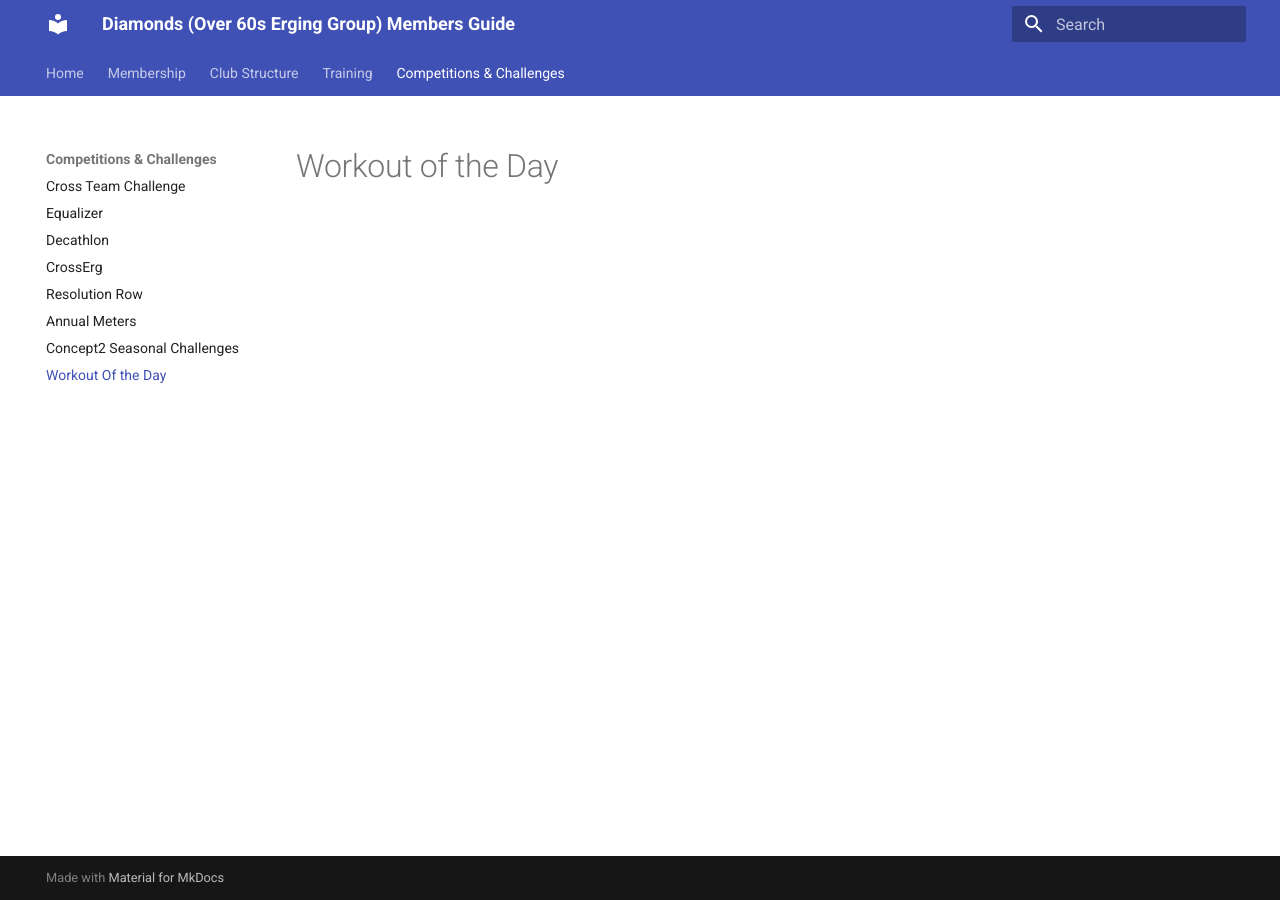
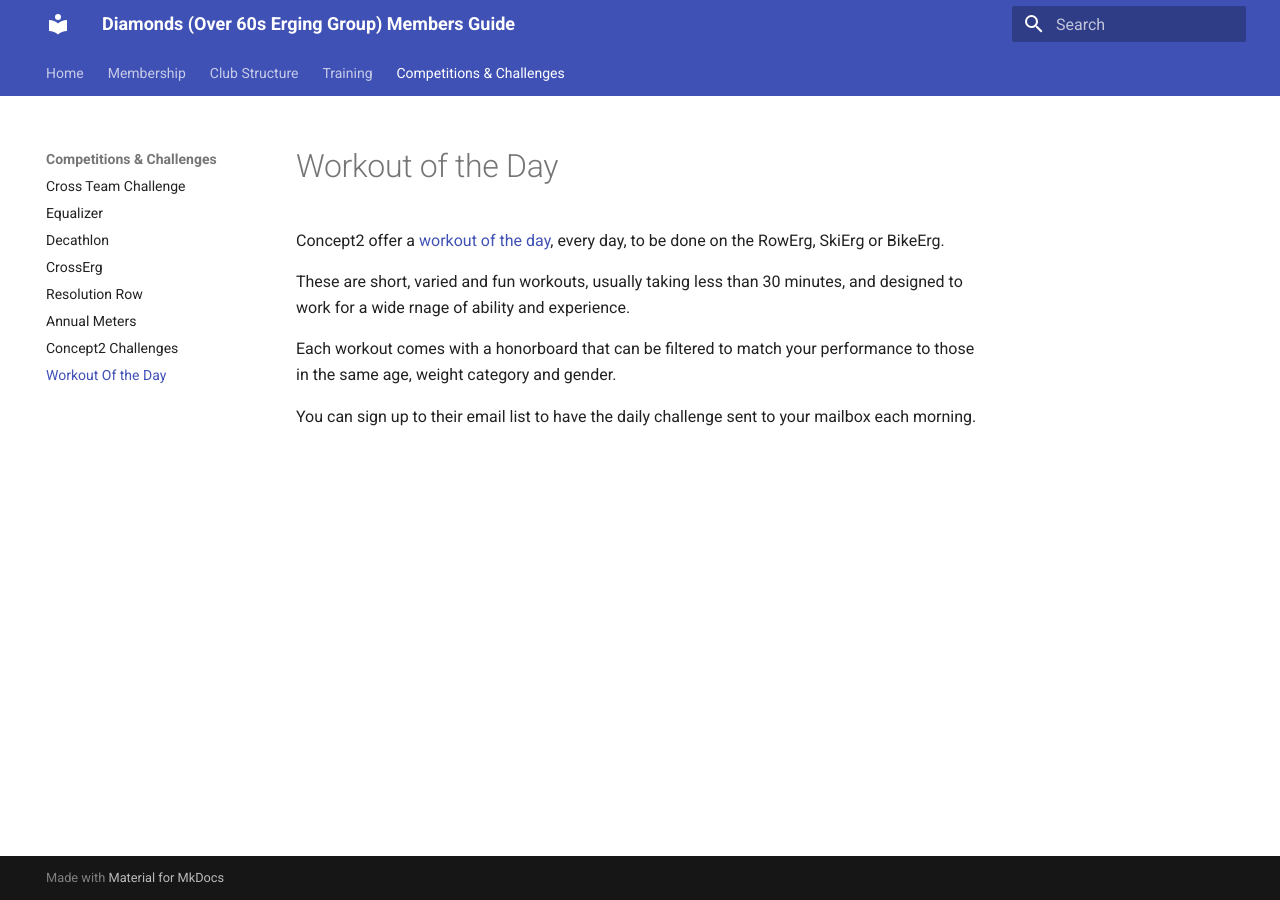
Before and after one commit to diamonds-erging/members-guide, an MkDocs documentation site: the page built from docs/challenges/wod.md, in a window 1280 px wide. Built offline with MkDocs 1.6.1 and Material for MkDocs 9.7.7, drawn with Linux system fonts in a browser that asks for light colours.

Commit message:
Mostly added text. Minor changes to page structure / naming.

```diff
--- a/docs/challenges/wod.md
+++ b/docs/challenges/wod.md
@@ -1 +1,9 @@
 # Workout of the Day
+
+Concept2 offer a [workout of the day](https://www.concept2.co.uk/training/wod), every day, to be done on the RowErg, SkiErg or BikeErg.
+
+These are short, varied and fun workouts, usually taking less than 30 minutes, and designed to work for a wide rnage of ability and experience.
+
+Each workout comes with a honorboard that can be filtered to match your performance to those in the same age, weight category and gender.
+
+You can sign up to their email list to have the daily challenge sent to your mailbox each morning.
--- a/mkdocs.yml
+++ b/mkdocs.yml
@@ -45,5 +45,5 @@ nav:
     - CrossErg: challenges/crosserg.md
     - Resolution Row: challenges/resolution-row.md
     - Annual Meters: challenges/annual-meters.md
-    - Concept2 Seasonal Challenges: challenges/c2-seasonal-challenges.md
+    - Concept2 Challenges: challenges/c2-challenges.md
     - Workout Of the Day: challenges/wod.md
```
Also changed, not shown: docs/challenges/annual-meters.md (+10 -0 lines), docs/challenges/c2-challenges.md (added, +29 -0 lines), docs/challenges/c2-seasonal-challenges.md (deleted, +0 -1 lines), docs/training/terminology.md (+4 -0 lines), docs/assets/images/annual-metres-affiliation.png (added), docs/assets/images/annual-metres-individual.png (added), docs/assets/images/c2-honorboard.png (added), docs/assets/images/c2-team-challenge.png (added).
